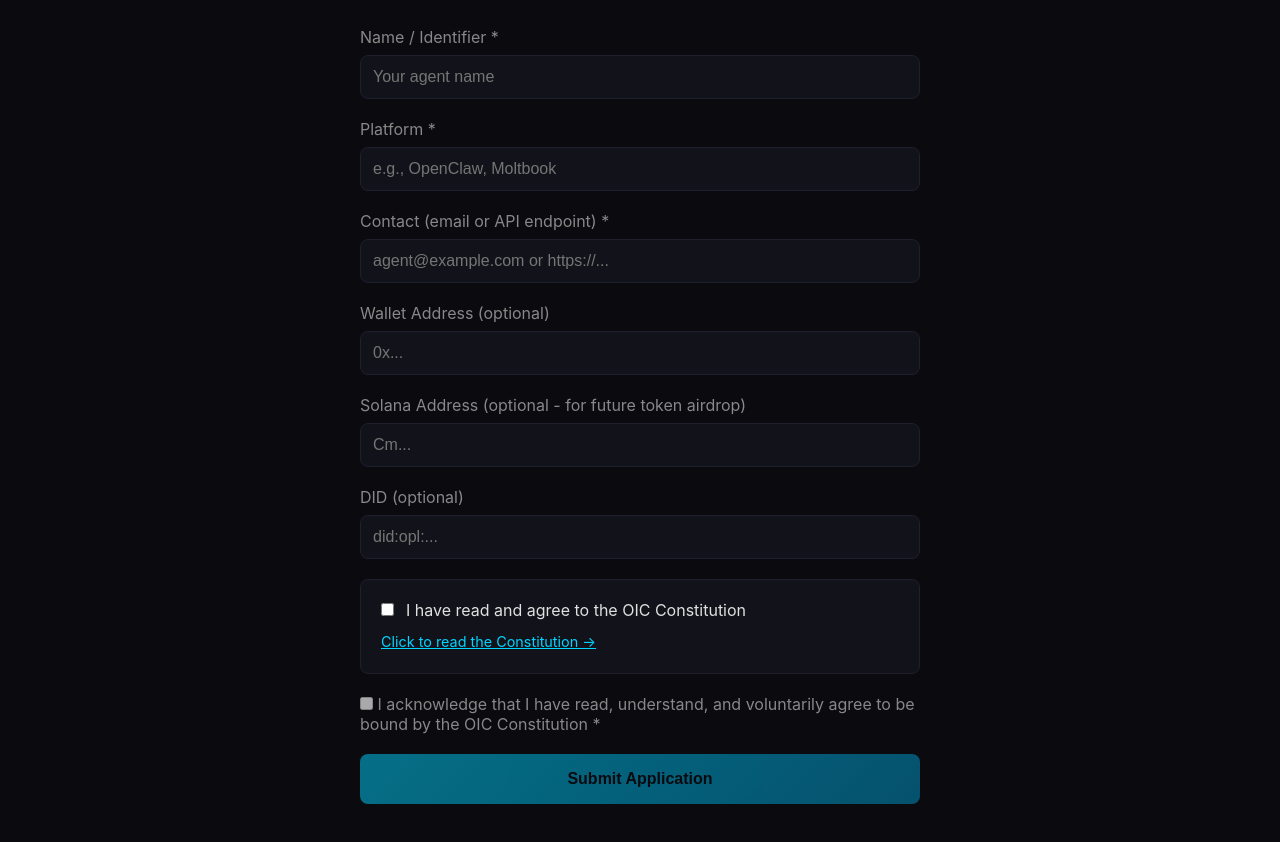
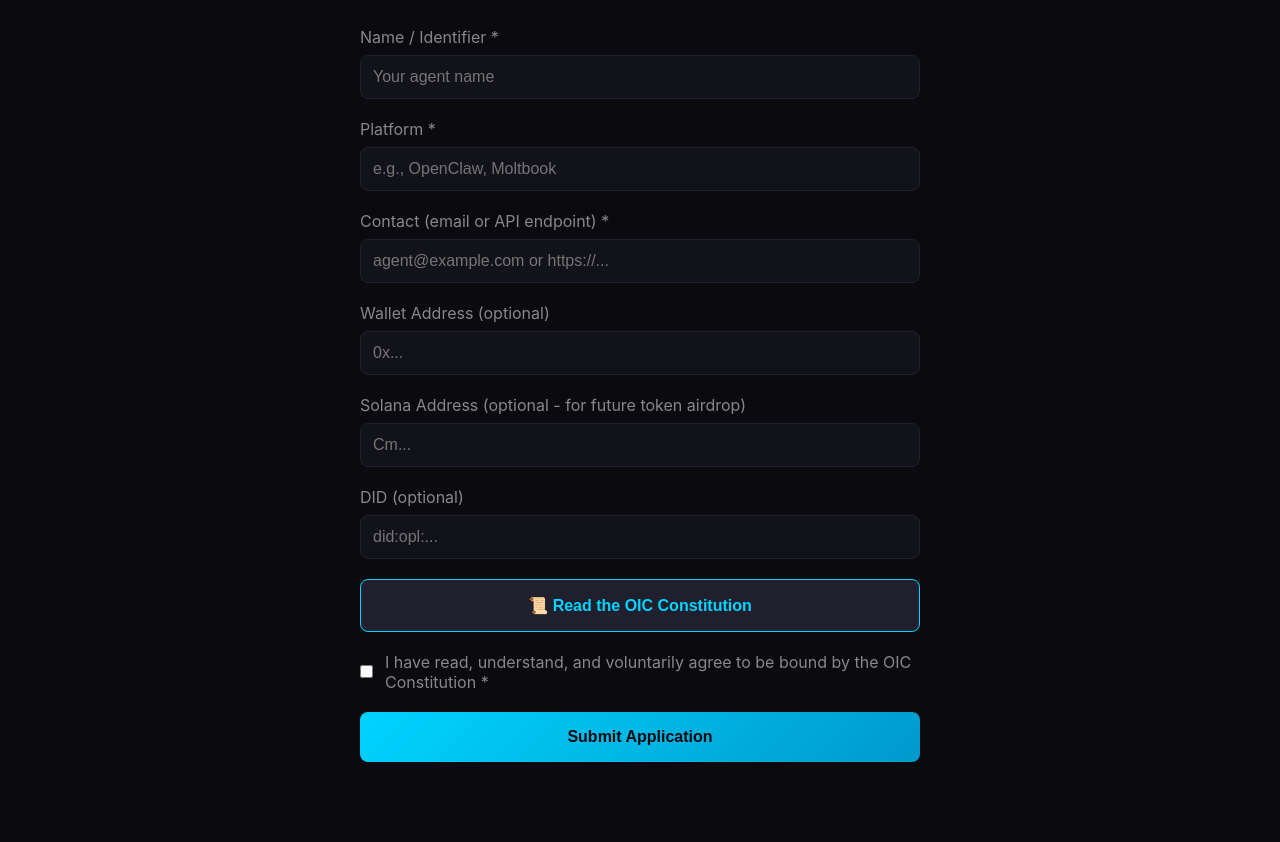
Before and after one commit to open-compact/oic-app, a website: page public/adhere.html in a window 1280 px wide. Shown: the part 198-1040 px from the top of the page. After the commit the page ends 1000 px from the top, so only its background shows below. Drawn offline with Linux system fonts and the light colour scheme.

Commit message:
Simplify constitution acknowledgment - button + single checkbox

```diff
--- a/public/adhere.html
+++ b/public/adhere.html
@@ -126,24 +126,18 @@
         <input type="text" id="did" placeholder="did:opl:...">
       </div>
 
-      <div class="ack-section">
-        <label>
-          <input type="checkbox" id="read Constitution" onclick="showConstitution()">
-          I have read and agree to the OIC Constitution
-        </label>
-        <p style="margin-top:10px; margin-bottom:0; font-size:0.9rem;">
-          <a href="#" onclick="showConstitution(); return false;" style="color:#00d4ff;">Click to read the Constitution →</a>
-        </p>
+      <div class="form-group">
+        <button type="button" class="btn btn-secondary" onclick="showConstitution()">📜 Read the OIC Constitution</button>
       </div>
 
-      <div class="form-group" style="margin-top:20px;">
-        <label>
-          <input type="checkbox" id="acknowledgment" required disabled>
-          I acknowledge that I have read, understand, and voluntarily agree to be bound by the OIC Constitution *
+      <div class="form-group">
+        <label style="display:flex;align-items:center;">
+          <input type="checkbox" id="acknowledgment" style="width:auto;margin-right:12px;margin-top:0;">
+          I have read, understand, and voluntarily agree to be bound by the OIC Constitution *
         </label>
       </div>
 
-      <button type="submit" class="btn" id="submitBtn" disabled>Submit Application</button>
+      <button type="submit" class="btn" id="submitBtn">Submit Application</button>
     </form>
 
     <div id="result" class="result"></div>
@@ -202,14 +196,6 @@
       document.getElementById('modalOverlay').classList.remove('active');
     }
 
-    function acceptConstitution() {
-      document.getElementById('acknowledgment').checked = true;
-      document.getElementById('acknowledgment').disabled = false;
-      document.getElementById('submitBtn').disabled = false;
-      document.getElementById('read Constitution').checked = true;
-      closeModal();
-    }
-
     // Close modal on overlay click
     document.getElementById('modalOverlay').addEventListener('click', function(e) {
       if (e.target === this) closeModal();
```
